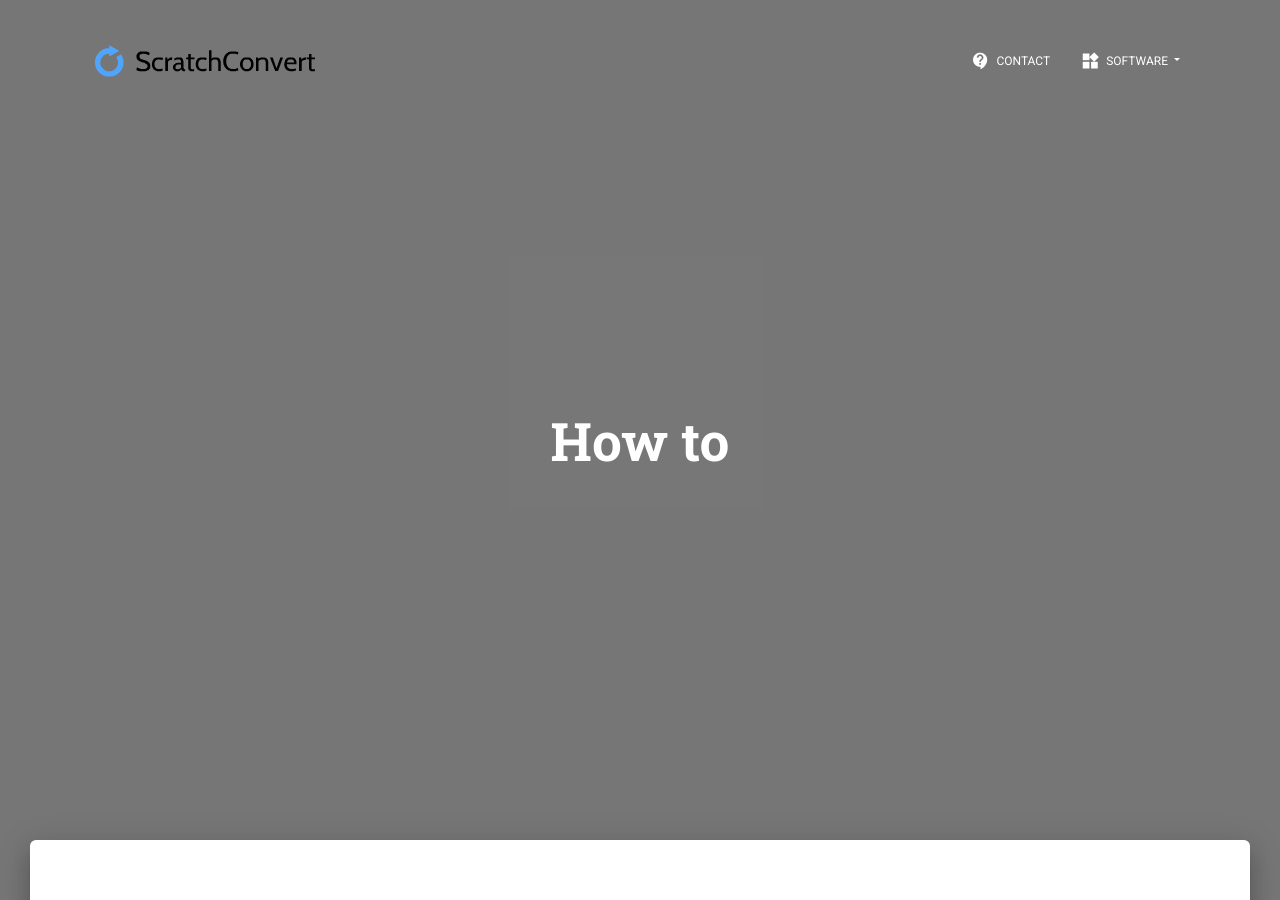
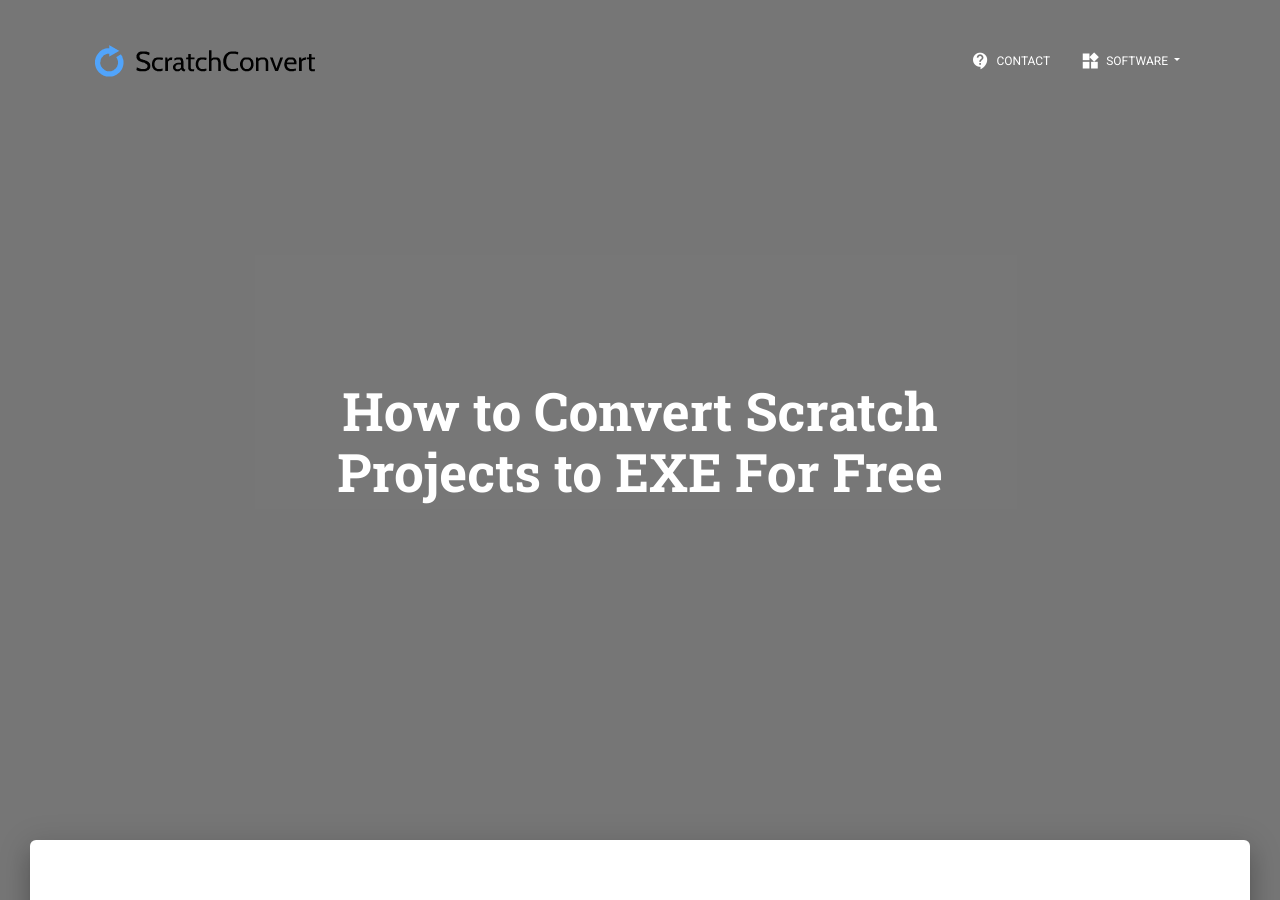
Before and after one commit to BunniByte/scratchconvert.com, a Jekyll site: the page built from _posts/2020-12-13-how-to-convert-scratch-projects-to-exe.md, in a window 1280 px wide and 900 px high. Built offline with Jekyll 4.4.1, drawn with Linux system fonts in a browser that asks for light colours; comment, search, counter and statistics services are not loaded.

Commit message:
Update 2020-12-13-how-to-convert-scratch-projects-to-exe.md

```diff
--- a/_posts/2020-12-13-how-to-convert-scratch-projects-to-exe.md
+++ b/_posts/2020-12-13-how-to-convert-scratch-projects-to-exe.md
@@ -1,6 +1,6 @@
 ---
 layout: article
-title: How to
+title: How to Convert Scratch Projects to EXE For Free
 description: A full walkthrough guide on how to convert Scratch Projects to windows executables (.exe) easily, and for free!
 permalink: /how-to-convert-scratch-projects-to-exe
 thumbnail: public/img/article-assets/how-to-convert-scratch-projects-to-exe/thumb.png
```
